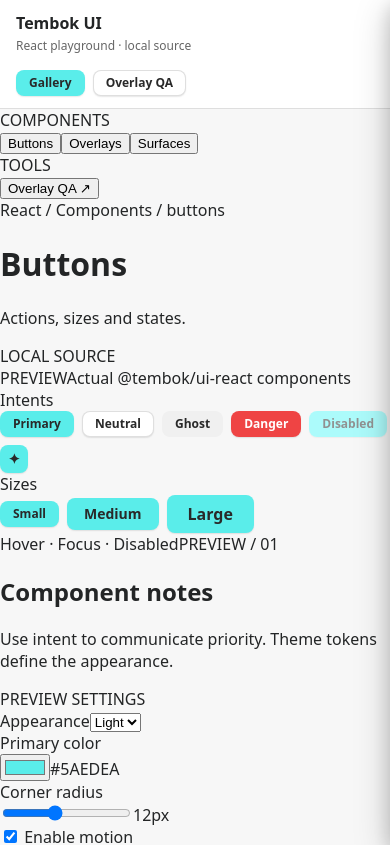
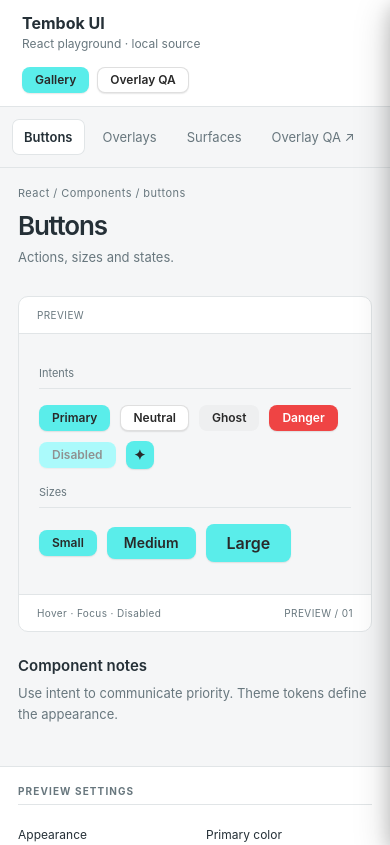
Before and after one commit to tembok-dev/tembok-ui, a React (Vite) app in the folder apps/playground/: page / in a window 390 px wide. Shown: the top 845 px of the page. Built offline with nearby package versions, Linux system fonts and the light colour scheme.

Commit message:
style(workbench): add compact responsive inspector and synchronize portaled preview surfaces

```diff
--- a/apps/playground/src/playground.css
+++ b/apps/playground/src/playground.css
@@ -71,3 +71,62 @@
 @media(max-width:860px) { .showcase-grid { grid-template-columns:1fr; }.showcase-config { flex-direction:column; align-items:start; }.showcase-version { display:none; } }
 @media(max-width:540px) { .showcase-controls { align-items:start; flex-direction:column; gap:12px; }.showcase-heading h1 { font-size:42px; }.showcase-metrics { gap:12px; }.showcase-metrics b { margin-left:5px; } }
 @media(prefers-reduced-motion:reduce) { .showcase-motion-tile { transition:none!important; }.showcase-motion-tile:hover,.showcase-motion-tile:focus-visible { transform:none; } }
+
+
+/* Component workbench: purposeful tooling, not a marketing landing page. */
+.playground:has(.workbench) { --wb-bg:#f5f6f7; --wb-panel:#fff; --wb-border:#e1e5e7; --wb-text:#253037; --wb-muted:#68777e; background:var(--wb-bg); color:var(--wb-text); font-family:Outfit,Inter,system-ui,sans-serif; --tmbk-primary:var(--tmbk-preview-primary,#5aedea); }
+.playground[data-showcase-theme="dark"]:has(.workbench) { --wb-bg:#11181c; --wb-panel:#1b262b; --wb-border:#344247; --wb-text:#eaf0ef; --wb-muted:#a6b2b5; --tmbk-bg:#11181c; --tmbk-bg-light:#1b262b; --tmbk-fg:#eaf0ef; --tmbk-fg-muted:#a6b2b5; --tmbk-border:#344247; --tmbk-surface:var(--wb-panel); --tmbk-surface-raised:var(--wb-panel); --tmbk-surface-text:var(--wb-text); --tmbk-surface-border:var(--wb-border); color-scheme:dark; }
+.playground:has(.workbench) .playground-header { background:var(--wb-panel); border-color:var(--wb-border); color:var(--wb-text); padding:13px 22px; }
+.playground:has(.workbench) .playground-header span { color:var(--wb-muted); }
+.workbench { min-height:calc(100dvh - 70px); display:grid; grid-template-columns:190px minmax(0,1fr) 238px; }
+.workbench-nav { padding:28px 12px; border-right:1px solid var(--wb-border); }
+.workbench-nav-title,.workbench-inspector-title { font-size:10px; font-weight:700; letter-spacing:.11em; color:var(--wb-muted); padding:0 10px; }
+.workbench-nav-tools { padding-top:30px; }
+.workbench-nav-item { display:block; text-align:left; width:100%; background:none; color:var(--wb-muted); border:none; border-radius:7px; padding:10px 12px; margin-top:5px; cursor:pointer; font:inherit; font-size:13px; }
+.workbench-nav-item:hover,.workbench-nav-item:focus-visible { background:var(--wb-border); color:var(--wb-text); }
+.workbench-nav-item.selected { background:var(--wb-panel); box-shadow:inset 0 0 0 1px var(--wb-border); color:var(--wb-text); font-weight:600; }
+.workbench-content { padding:clamp(20px,3vw,48px); min-width:0; }
+.workbench-heading { display:flex; align-items:start; justify-content:space-between; gap:12px; margin-bottom:28px; }
+.workbench-breadcrumb,.workbench-source { color:var(--wb-muted); font-size:11px; letter-spacing:.04em; }
+.workbench-heading h1 { font-size:clamp(26px,3vw,38px); letter-spacing:-.045em; font-weight:600; margin:10px 0 6px; }
+.workbench-heading p,.workbench-reference p { color:var(--wb-muted); margin:0; font-size:13px; line-height:1.6; }
+.workbench-source { white-space:nowrap; }
+.workbench-preview { background:var(--wb-panel); border:1px solid var(--wb-border); border-radius:10px; overflow:hidden; }
+.workbench-preview-top,.workbench-preview-bottom { display:flex; justify-content:space-between; gap:10px; flex-wrap:wrap; padding:12px 18px; font-size:10px; letter-spacing:.04em; color:var(--wb-muted); }
+.workbench-preview-top { border-bottom:1px solid var(--wb-border); }
+.workbench-preview-bottom { border-top:1px solid var(--wb-border); }
+.workbench-stage { min-height:320px; padding:clamp(20px,4vw,52px); display:flex; align-items:center; justify-content:center; background:var(--wb-bg); }
+.workbench-examples { width:100%; max-width:540px; display:grid; gap:16px; }
+.workbench-example-label { font-size:11px; color:var(--wb-muted); border-bottom:1px solid var(--wb-border); padding-bottom:8px; }
+.workbench .playground-actions { gap:10px; }
+.workbench-hint { color:var(--wb-muted); font-size:12px; }
+.workbench-reference { padding:24px 0; }
+.workbench-reference h2 { font-weight:600; font-size:15px; margin:0 0 8px; }
+.workbench-inspector { background:var(--wb-panel); border-left:1px solid var(--wb-border); padding:27px 17px; display:flex; flex-direction:column; align-items:stretch; gap:22px; }
+.workbench-inspector-title { padding:0 0 7px; border-bottom:1px solid var(--wb-border); }
+.workbench-field { display:flex; flex-direction:column; gap:10px; font-size:12px; color:var(--wb-text); }
+.workbench-field select { background:var(--wb-bg); border:1px solid var(--wb-border); border-radius:7px; padding:9px; color:var(--wb-text); }
+.workbench-color,.workbench-range { display:flex; align-items:center; gap:10px; }
+.workbench-color input { width:40px; height:32px; padding:2px; cursor:pointer; border:1px solid var(--wb-border); border-radius:6px; background:var(--wb-bg); }
+.workbench-color output,.workbench-range output { font-size:11px; color:var(--wb-muted); font-variant-numeric:tabular-nums; }
+.workbench-range input { min-width:0; width:100%; accent-color:var(--tmbk-primary); }
+.workbench-check { display:flex; align-items:center; gap:8px; font-size:12px; }.workbench-check input { accent-color:var(--tmbk-primary); }
+.workbench-inspector-note { font-size:11px; color:var(--wb-muted); line-height:1.5; }
+.workbench-surface-example { width:100%; max-width:440px; padding:30px; border:1px solid var(--wb-border); border-radius:10px; }
+.workbench-surface-card { display:flex; flex-direction:column; align-items:start; gap:12px; background:var(--tmbk-surface, var(--wb-panel)); color:var(--wb-text); border:1px solid var(--wb-border); border-radius:var(--tmbk-radius-surface); padding:22px; box-shadow:var(--tmbk-shadow-surface); }
+.workbench-surface-card small { color:var(--wb-muted); }.workbench-surface-card strong { font-size:18px; }.workbench-surface-card span { color:var(--wb-muted); font-size:12px; }
+@media(max-width:980px) { .workbench { grid-template-columns:160px minmax(0,1fr); }.workbench-inspector { grid-column:2; border-left:none; border-top:1px solid var(--wb-border); display:grid; grid-template-columns:repeat(2,minmax(0,1fr)); }.workbench-inspector-title,.workbench-inspector-note { grid-column:1/-1; } }
+@media(max-width:620px) { .workbench { display:flex; flex-direction:column; }.workbench-nav { border-right:0; border-bottom:1px solid var(--wb-border); padding:12px; display:flex; align-items:center; gap:6px; overflow-x:auto; }.workbench-nav-title,.workbench-nav-tools { display:none; }.workbench-nav-item { width:auto; white-space:nowrap; margin:0; }.workbench-content { padding:18px; }.workbench-inspector { display:grid; grid-template-columns:repeat(2,minmax(0,1fr)); padding:18px; }.workbench-source { display:none; }.workbench-stage { min-height:260px; }.workbench-preview-top span:last-child { display:none; } }
+/* Body-level preview contract for components portaled outside .playground.
+   Scoped by explicit body attribute; never alters published UI package defaults. */
+body[data-tmbk-preview-theme="dark"] .tmbk-modal.tmbk-theme,
+body[data-tmbk-preview-theme="dark"] .tmbk-popover.tmbk-theme,
+body[data-tmbk-preview-theme="dark"] .tmbk-sidebar.tmbk-theme {
+ --tmbk-bg:#11181c; --tmbk-bg-light:#1b262b; --tmbk-fg:#eaf0ef; --tmbk-border:#344247;
+ --tmbk-surface:#1b262b; --tmbk-surface-raised:#1b262b; --tmbk-surface-text:#eaf0ef; --tmbk-surface-border:#344247;
+ --tmbk-modal-bg:#1b262b; --tmbk-modal-fg:#eaf0ef; --tmbk-modal-border:#344247;
+ --tmbk-primary:var(--tmbk-preview-primary,#5aedea); color-scheme:dark;
+}
+body[data-tmbk-preview-theme="light"] .tmbk-modal.tmbk-theme,
+body[data-tmbk-preview-theme="light"] .tmbk-popover.tmbk-theme,
+body[data-tmbk-preview-theme="light"] .tmbk-sidebar.tmbk-theme { --tmbk-primary:var(--tmbk-preview-primary,#5aedea); }
```
